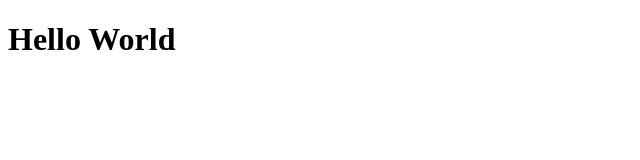
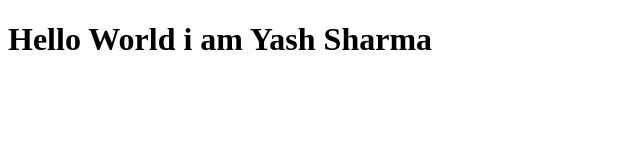
Before and after one commit to YashSharmaa/aiethon, a plain HTML site: page index.html in a window 1280 px wide. Shown: the whole page, without its empty margins (0-640 px from the left). Drawn offline with Linux system fonts and the light colour scheme.

Commit message:
Next Version Of Web File

```diff
--- a/index.html
+++ b/index.html
@@ -5,7 +5,7 @@
     <title>Hello World</title>
   </head>
   <body>
-    <h1>Hello World</h1>
+    <h1>Hello World i am Yash Sharma</h1>
     <script id="__bs_script__">//<![CDATA[
     document.write("<script async src='http://HOST:3000/browser-sync/browser-sync-client.js?v=2.18.8'><\/script>".replace("HOST", location.hostname));
 //]]></script>
```
